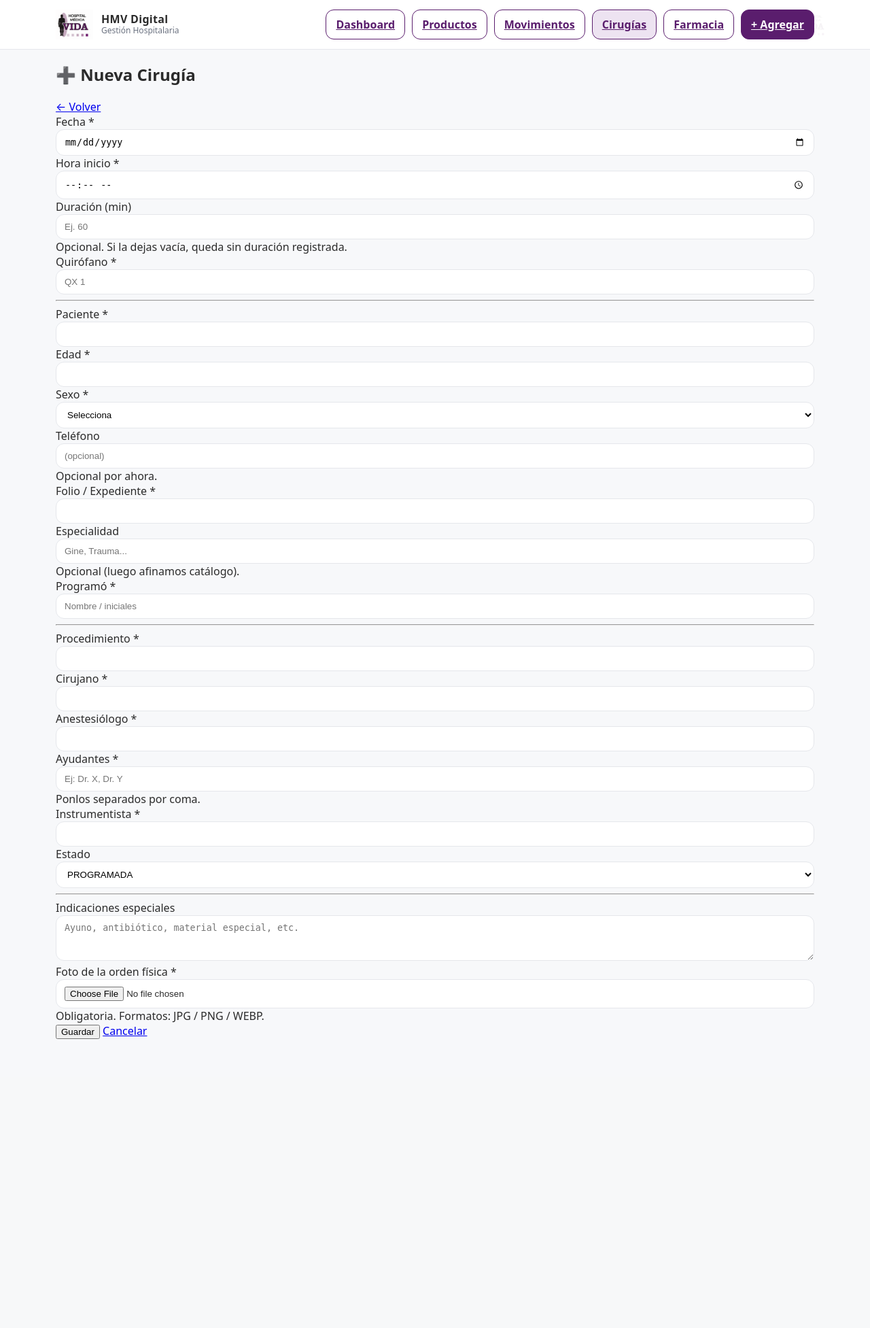
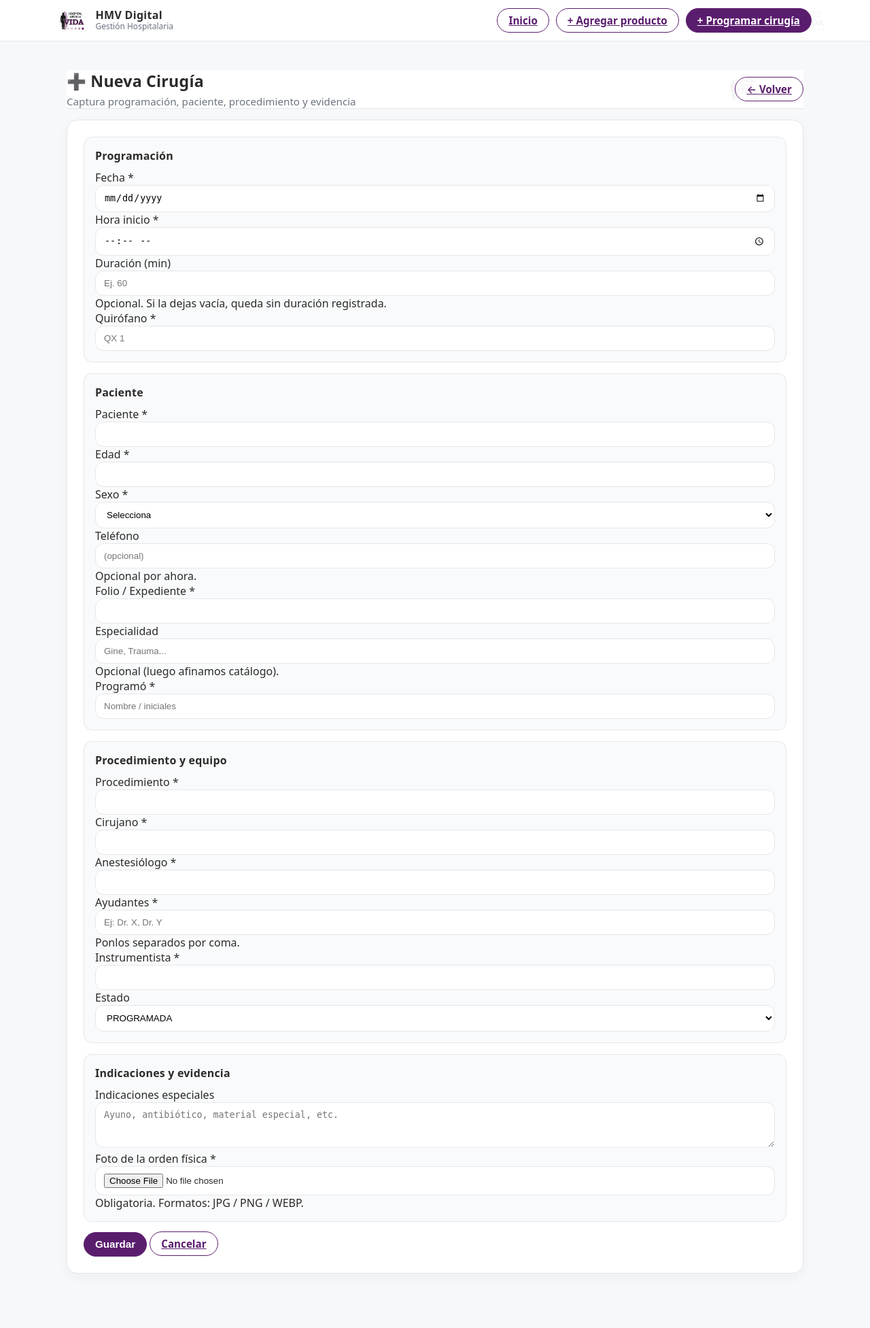
Before and after one commit to MauricioCastro2019/inventario-hospitalario-flask, a Flask app: page /cirugias/nueva in a window 1280 px wide. Shown: the whole page at 68% size. Before the commit the page ends 1528 px from the top, so only its background shows below. Run offline with Flask 3, Linux system fonts and the light colour scheme.

Commit message:
UI: topbar pro layout fix + dashboard styling tweaks

```diff
--- /dev/null
+++ b/static/css/hmv-law.css
@@ -0,0 +1,418 @@
+/* =========================
+   HMV LAW — Design System
+   ========================= */
+
+/* 1) TOKENS */
+:root{
+    --hmv-primary: #5A1D6D;
+    --hmv-primary-2: #7A2B8A;
+    --hmv-bg: #F7F8FA;
+    --hmv-card: #FFFFFF;
+    --hmv-soft: #F9FAFB;
+    --hmv-border: #E5E7EB;
+    --hmv-text: #2B2B2B;
+    --hmv-muted: #6B7280;
+
+    --hmv-danger: #B42318;
+    --hmv-warning: #B54708;
+    --hmv-success: #027A48;
+
+    --hmv-radius-lg: 16px;
+    --hmv-radius-md: 12px;
+    --hmv-radius-pill: 999px;
+
+    --hmv-shadow: 0 6px 18px rgba(0,0,0,.04);
+
+    --hmv-space-1: 6px;
+    --hmv-space-2: 10px;
+    --hmv-space-3: 16px;
+    --hmv-space-4: 24px;
+    --hmv-space-5: 32px;
+  }
+
+  /* 2) BASE */
+  *{ box-sizing: border-box; }
+  body{
+    background: var(--hmv-bg);
+    color: var(--hmv-text);
+  }
+
+  /* 3) LAYOUT (envoltura universal) */
+  .hmv-page{
+    max-width: 1200px;
+    margin: 0 auto;
+    padding: var(--hmv-space-4) 16px;
+  }
+
+  .hmv-topbar{
+    display:flex;
+    align-items:center;
+    justify-content:space-between;
+    gap: var(--hmv-space-3);
+    margin-bottom: var(--hmv-space-3);
+  }
+
+  .hmv-title{
+    font-size: 1.45rem;
+    font-weight: 700;
+    margin: 0;
+  }
+  .hmv-subtitle{
+    margin: 4px 0 0 0;
+    color: var(--hmv-muted);
+    font-size: .95rem;
+  }
+
+  /* 4) CARDS */
+  .hmv-card{
+    background: var(--hmv-card);
+    border: 1px solid var(--hmv-border);
+    border-radius: var(--hmv-radius-lg);
+    box-shadow: var(--hmv-shadow);
+    padding: var(--hmv-space-4);
+  }
+
+  .hmv-section{
+    background: var(--hmv-soft);
+    border: 1px solid var(--hmv-border);
+    border-radius: var(--hmv-radius-md);
+    padding: var(--hmv-space-3);
+    margin-top: var(--hmv-space-3);
+  }
+
+  .hmv-section-title{
+    font-size: 1rem;
+    font-weight: 700;
+    margin: 0 0 var(--hmv-space-2) 0;
+  }
+
+  /* 5) GRID / STACK */
+  .hmv-grid{
+    display: grid;
+    gap: var(--hmv-space-3);
+  }
+  .hmv-grid-2{ grid-template-columns: repeat(2, minmax(0, 1fr)); }
+  .hmv-grid-3{ grid-template-columns: repeat(3, minmax(0, 1fr)); }
+
+  @media (max-width: 900px){
+    .hmv-grid-2, .hmv-grid-3{ grid-template-columns: 1fr; }
+  }
+
+  .hmv-actions{
+    display:flex;
+    gap: var(--hmv-space-2);
+    flex-wrap: wrap;
+    justify-content: flex-end;
+  }
+
+  /* 6) BOTONES (sin pelear con Bootstrap) */
+  .hmv-btn{
+    border-radius: var(--hmv-radius-pill) !important;
+    padding: 8px 16px !important;
+    border: 1px solid transparent;
+    font-weight: 600;
+  }
+
+  .hmv-btn-primary{
+    background: var(--hmv-primary) !important;
+    color: #fff !important;
+  }
+  .hmv-btn-primary:hover{ background: var(--hmv-primary-2) !important; }
+
+  .hmv-btn-outline{
+    background: transparent !important;
+    border-color: var(--hmv-primary) !important;
+    color: var(--hmv-primary) !important;
+  }
+  .hmv-btn-outline:hover{
+    background: rgba(90,29,109,.06) !important;
+  }
+
+  /* 7) FORM CONTROLS (uniformidad) */
+  .hmv-input, .hmv-select, .hmv-textarea{
+    border-radius: var(--hmv-radius-md) !important;
+    border: 1px solid var(--hmv-border) !important;
+    padding: 10px 12px !important;
+  }
+  .hmv-input:focus, .hmv-select:focus, .hmv-textarea:focus{
+    border-color: rgba(90,29,109,.45) !important;
+    box-shadow: 0 0 0 .2rem rgba(90,29,109,.12) !important;
+  }
+
+  /* Si estás usando .form-control de Bootstrap, esto lo armoniza */
+  .form-control, .form-select{
+    border-radius: var(--hmv-radius-md) !important;
+    border-color: var(--hmv-border) !important;
+  }
+  .form-control:focus, .form-select:focus{
+    border-color: rgba(90,29,109,.45) !important;
+    box-shadow: 0 0 0 .2rem rgba(90,29,109,.12) !important;
+  }
+
+  /* 8) LINKS */
+  .hmv-link{
+    color: var(--hmv-primary);
+    text-decoration: none;
+    font-weight: 600;
+  }
+  .hmv-link:hover{ text-decoration: underline; }
+
+  /* 9) MODULOS (cards tipo dashboard) */
+  .hmv-module-card{
+    background: var(--hmv-card);
+    border: 1px solid var(--hmv-border);
+    border-radius: var(--hmv-radius-lg);
+    box-shadow: var(--hmv-shadow);
+    padding: var(--hmv-space-3);
+  }
+  .hmv-module-title{
+    font-weight: 700;
+    margin: 0 0 6px 0;
+  }
+  .hmv-module-desc{
+    color: var(--hmv-muted);
+    margin: 0 0 10px 0;
+    font-size: .92rem;
+  }
+  /* ===== Harmonizar botones actuales (sin reescribir templates) ===== */
+.btn-hmv,
+.btn-hmv-outline{
+  border-radius: var(--hmv-radius-pill) !important;
+  padding: 8px 16px !important;
+  font-weight: 600 !important;
+}
+
+.btn-hmv{
+  background: var(--hmv-primary) !important;
+  color: #fff !important;
+}
+
+.btn-hmv:hover{
+  background: var(--hmv-primary-2) !important;
+}
+
+.btn-hmv-outline{
+  background: transparent !important;
+  border: 1px solid var(--hmv-primary) !important;
+  color: var(--hmv-primary) !important;
+}
+
+.btn-hmv-outline:hover{
+  background: rgba(90,29,109,.06) !important;
+}
+/* ===== Fix: botones con tamaños uniformes ===== */
+.btn-hmv, .btn-hmv-outline{
+    line-height: 1.2 !important;
+    font-size: 0.95rem !important;
+    padding: 8px 16px !important;
+    display: inline-flex !important;
+    align-items: center !important;
+    gap: 8px !important;
+  }
+
+  .btn-hmv-outline{
+    white-space: nowrap !important;
+  }
+  /* ===== TOPBAR PRO: brand izquierda, acciones derecha ===== */
+.hmv-topbar-inner{
+    display: flex !important;
+    align-items: center !important;
+    justify-content: space-between !important;
+    gap: 16px !important;
+  }
+
+  /* el nav se pega a la derecha */
+  .hmv-topbar-actions{
+    margin-left: auto !important;
+    display: flex !important;
+    align-items: center !important;
+    justify-content: flex-end !important;
+    gap: 10px !important;
+    flex-wrap: wrap !important;
+  }
+
+  /* brand izquierda, compacto */
+  .hmv-brand{
+    display: flex !important;
+    align-items: center !important;
+    gap: 12px !important;
+    text-decoration: none !important;
+  }
+
+  /* opcional: que el logo no crezca raro */
+  .hmv-logo{
+    height: 34px !important;
+    width: auto !important;
+  }
+  /* ===== TOPBAR ancho completo, contenido con padding ===== */
+.hmv-topbar{
+    width: 100% !important;
+  }
+
+  .hmv-topbar-inner{
+    max-width: 1200px !important;
+    margin: 0 auto !important;
+    padding: 12px 16px !important;
+  }
+  /* =========================================================
+   TOPBAR PRO DEFINITIVO (gana contra theme.css)
+   Objetivo: logo izquierda / acciones derecha, 100% estable.
+   ========================================================= */
+
+/* el header a lo ancho */
+header.hmv-topbar{
+    width: 100% !important;
+    background: #fff !important;
+    border-bottom: 1px solid var(--hmv-border) !important;
+  }
+
+  /* contenedor interno: flex real, sin centrado */
+  header.hmv-topbar .hmv-topbar-inner{
+    max-width: 1200px !important;
+    margin: 0 auto !important;
+    padding: 12px 16px !important;
+
+    display: flex !important;
+    align-items: center !important;
+    justify-content: space-between !important;
+
+    text-align: left !important;
+  }
+
+  /* BRAND: siempre pegado a la izquierda */
+  header.hmv-topbar .hmv-brand{
+    display: flex !important;
+    align-items: center !important;
+    gap: 12px !important;
+
+    flex: 0 0 auto !important;
+    margin: 0 !important;
+
+    text-align: left !important;
+    justify-content: flex-start !important;
+  }
+
+  /* logo controlado */
+  header.hmv-topbar .hmv-logo{
+    height: 34px !important;
+    width: auto !important;
+    display: block !important;
+  }
+
+  /* acciones: empuja a la derecha sí o sí */
+  header.hmv-topbar .hmv-topbar-actions{
+    display: flex !important;
+    align-items: center !important;
+    justify-content: flex-end !important;
+    gap: 10px !important;
+    flex-wrap: wrap !important;
+
+    flex: 1 1 auto !important;
+    margin-left: auto !important;
+
+    width: auto !important;
+    text-align: right !important;
+  }
+
+  /* por si theme mete centrado en los links/botones */
+  header.hmv-topbar .hmv-topbar-actions a{
+    justify-content: center !important;
+  }
+
+  /* responsive: en móvil sí dejamos que baje a dos líneas */
+  @media (max-width: 700px){
+    header.hmv-topbar .hmv-topbar-inner{
+      gap: 10px !important;
+    }
+    header.hmv-topbar .hmv-topbar-actions{
+      justify-content: flex-end !important;
+    }
+  }
+  /* =========================================================
+   TOPBAR — DESKTOP PRO (override final)
+   Brand izquierda | Acciones derecha
+   ========================================================= */
+
+/* Desktop: layout en fila SIEMPRE */
+@media (min-width: 769px){
+    header.hmv-topbar .hmv-topbar-inner{
+      display: flex !important;
+      flex-direction: row !important;
+      align-items: center !important;
+      justify-content: space-between !important;
+      gap: 16px !important;
+      text-align: left !important;
+    }
+
+    /* Brand fijo a la izquierda */
+    header.hmv-topbar .hmv-brand{
+      flex: 0 0 auto !important;
+      margin: 0 !important;
+      justify-content: flex-start !important;
+    }
+
+    /* Acciones empujadas a la derecha */
+    header.hmv-topbar .hmv-topbar-actions{
+      flex: 1 1 auto !important;
+      margin-left: auto !important;
+      justify-content: flex-end !important;
+      width: auto !important;
+      overflow: visible !important;
+      flex-wrap: wrap !important;
+    }
+
+    /* Quita cualquier “scroll horizontal” en desktop */
+    header.hmv-topbar .hmv-topbar-actions{
+      overflow-x: visible !important;
+      -webkit-overflow-scrolling: auto !important;
+    }
+
+    /* CTA no sticky en desktop */
+    header.hmv-topbar .hmv-cta{
+      position: static !important;
+      box-shadow: none !important;
+    }
+  }
+
+  /* Mantén tu comportamiento móvil tal cual */
+  @media (max-width: 768px){
+    header.hmv-topbar .hmv-topbar-inner{
+      flex-direction: column !important;
+      align-items: flex-start !important;
+    }
+  }
+  header.hmv-topbar .hmv-brand-text{
+    min-width: 180px !important; /* para que el bloque izq tenga presencia */
+  }
+    /* =========================================================
+   TOPBAR FIX DEFINITIVO
+   Causa: .hmv-topbar en hmv-law.css está como flex y encoge
+   el .hmv-topbar-inner => se ve centrado.
+   Solución: topbar block + inner 100% + empuje real a derecha.
+   ========================================================= */
+
+header.hmv-topbar{
+    display: block !important;   /* 🔥 mata el flex viejo */
+  }
+
+  /* el contenedor interno debe ocupar todo el ancho disponible */
+  header.hmv-topbar .hmv-topbar-inner{
+    width: 100% !important;
+    max-width: 1140px !important;  /* o 1200 si quieres */
+    margin: 0 auto !important;
+    display: flex !important;
+    align-items: center !important;
+    justify-content: space-between !important;
+  }
+
+  /* brand pegado a la izquierda */
+  header.hmv-topbar .hmv-brand{
+    margin-right: auto !important;
+  }
+
+  /* acciones pegadas a la derecha */
+  header.hmv-topbar .hmv-topbar-actions{
+    margin-left: auto !important;
+    justify-content: flex-end !important;
+    text-align: right !important;
+  }
--- a/templates/base.html
+++ b/templates/base.html
@@ -6,16 +6,16 @@
   <title>{% block title %}HMV Digital{% endblock %}</title>
 
   <link rel="stylesheet" href="{{ url_for('static', filename='css/theme.css') }}">
+  <link rel="stylesheet" href="{{ url_for('static', filename='css/hmv-law.css') }}">
 
   {% block head_extra %}{% endblock %}
 </head>
 
 <body>
 
-  {# Helper simple para saber dónde estamos #}
   {% set ep = request.endpoint or "" %}
 
-  <!-- TOPBAR -->
+  <!-- TOPBAR (Minimal) -->
   <header class="hmv-topbar">
     <div class="hmv-topbar-inner">
 
@@ -32,26 +32,16 @@
         </span>
       </a>
 
-      <!-- Acciones / navegación -->
-      <nav class="hmv-topbar-actions" aria-label="Navegación principal" style="flex-wrap:wrap; gap:10px;">
+      <!-- ✅ Acciones globales (solo 3) -->
+      <nav class="hmv-topbar-actions" aria-label="Acciones globales" style="flex-wrap:wrap; gap:10px;">
         <a class="btn-hmv-outline {% if ep == 'dashboard' %}is-active{% endif %}"
-           href="{{ url_for('dashboard') }}">Dashboard</a>
+           href="{{ url_for('dashboard') }}">Inicio</a>
 
-        <a class="btn-hmv-outline {% if ep in ['productos','agregar','editar'] %}is-active{% endif %}"
-           href="{{ url_for('productos') }}">Productos</a>
+        <a class="btn-hmv-outline {% if ep in ['agregar','editar','productos'] %}is-active{% endif %}"
+           href="{{ url_for('agregar') }}">+ Agregar producto</a>
 
-        <a class="btn-hmv-outline {% if ep in ['movimientos','nuevo_movimiento'] %}is-active{% endif %}"
-           href="{{ url_for('movimientos') }}">Movimientos</a>
-
-        {# 🩺 Cirugías (módulo nuevo) #}
-        <a class="btn-hmv-outline {% if ep.startswith('cirug') or ep in ['cirugias','nueva_cirugia','cirugia_cambiar_estado'] %}is-active{% endif %}"
-           href="{{ url_for('cirugias') }}">Cirugías</a>
-
-        <a class="btn-hmv-outline {% if ep in ['farmacia_pendientes','farmacia_pendientes_nuevo','farmacia_pendiente_detalle'] %}is-active{% endif %}"
-           href="{{ url_for('farmacia_pendientes') }}">Farmacia</a>
-
-        <a class="btn-hmv hmv-cta"
-           href="{{ url_for('agregar') }}">+ Agregar</a>
+        <a class="btn-hmv {% if ep in ['cirugias','nueva_cirugia','cirugia_cambiar_estado'] or ep.startswith('cirug') %}is-active{% endif %}"
+           href="{{ url_for('nueva_cirugia') }}">+ Programar cirugía</a>
       </nav>
 
     </div>
--- a/templates/cirugias/nueva.html
+++ b/templates/cirugias/nueva.html
@@ -1,16 +1,29 @@
 {% extends "base.html" %}
 {% block content %}
-<div class="container py-4">
 
-  <div class="d-flex justify-content-between align-items-center mb-3">
-    <h2>➕ Nueva Cirugía</h2>
-    <a href="{{ url_for('cirugias') }}" class="btn btn-outline-secondary">← Volver</a>
+<div class="hmv-page">
+
+  <!-- Header interno -->
+  <div class="hmv-topbar">
+    <div>
+      <h1 class="hmv-title">➕ Nueva Cirugía</h1>
+      <p class="hmv-subtitle">Captura programación, paciente, procedimiento y evidencia</p>
     </div>
 
-  <div class="card p-3 shadow-sm">
+    <div class="hmv-actions">
+      <a href="{{ url_for('cirugias') }}" class="btn btn-hmv-outline">← Volver</a>
+    </div>
+  </div>
+
+  <div class="hmv-card">
+
     <form method="post" enctype="multipart/form-data" class="row g-3">
 
       <!-- Programación -->
+      <div class="hmv-section" style="margin-top:0;">
+        <div class="hmv-section-title">Programación</div>
+
+        <div class="row g-3">
           <div class="col-md-3">
             <label class="form-label">Fecha *</label>
             <input type="date" name="fecha" class="form-control" required>
@@ -31,10 +44,14 @@
             <label class="form-label">Quirófano *</label>
             <input type="text" name="quirofano" class="form-control" placeholder="QX 1" required>
           </div>
-
-      <hr class="my-2">
+        </div>
+      </div>
 
       <!-- Paciente -->
+      <div class="hmv-section">
+        <div class="hmv-section-title">Paciente</div>
+
+        <div class="row g-3">
           <div class="col-md-6">
             <label class="form-label">Paciente *</label>
             <input type="text" name="paciente" class="form-control" required>
@@ -76,16 +93,19 @@
             <label class="form-label">Programó *</label>
             <input type="text" name="programo" class="form-control" placeholder="Nombre / iniciales" required>
           </div>
+        </div>
+      </div>
 
-      <hr class="my-2">
+      <!-- Procedimiento y equipo -->
+      <div class="hmv-section">
+        <div class="hmv-section-title">Procedimiento y equipo</div>
 
-      <!-- Procedimiento -->
+        <div class="row g-3">
           <div class="col-md-6">
             <label class="form-label">Procedimiento *</label>
             <input type="text" name="procedimiento" class="form-control" required>
           </div>
 
-      <!-- Equipo -->
           <div class="col-md-3">
             <label class="form-label">Cirujano *</label>
             <input type="text" name="cirujano" class="form-control" required>
@@ -115,10 +135,14 @@
               {% endfor %}
             </select>
           </div>
+        </div>
+      </div>
 
-      <hr class="my-2">
+      <!-- Indicaciones / Evidencia -->
+      <div class="hmv-section">
+        <div class="hmv-section-title">Indicaciones y evidencia</div>
 
-      <!-- Indicaciones / Foto -->
+        <div class="row g-3">
           <div class="col-12">
             <label class="form-label">Indicaciones especiales</label>
             <textarea name="indicaciones_especiales" class="form-control" rows="3" placeholder="Ayuno, antibiótico, material especial, etc."></textarea>
@@ -129,14 +153,17 @@
             <input type="file" name="orden_foto" class="form-control" accept=".jpg,.jpeg,.png,.webp" required>
             <div class="form-text">Obligatoria. Formatos: JPG / PNG / WEBP.</div>
           </div>
+        </div>
+      </div>
 
-      <div class="col-12 d-flex gap-2">
-        <button class="btn btn-primary" type="submit">Guardar</button>
-        <a class="btn btn-outline-secondary" href="{{ url_for('cirugias') }}">Cancelar</a>
+      <!-- Acciones -->
+      <div class="d-flex gap-2">
+        <button class="btn btn-hmv" type="submit">Guardar</button>
+        <a class="btn btn-hmv-outline" href="{{ url_for('cirugias') }}">Cancelar</a>
       </div>
 
     </form>
   </div>
+</div>
 
-</div>
 {% endblock %}
```
Also changed, not shown: templates/cirugias/lista.html (+25 -11 lines). Lines whose indentation alone changed are shown as unchanged.
